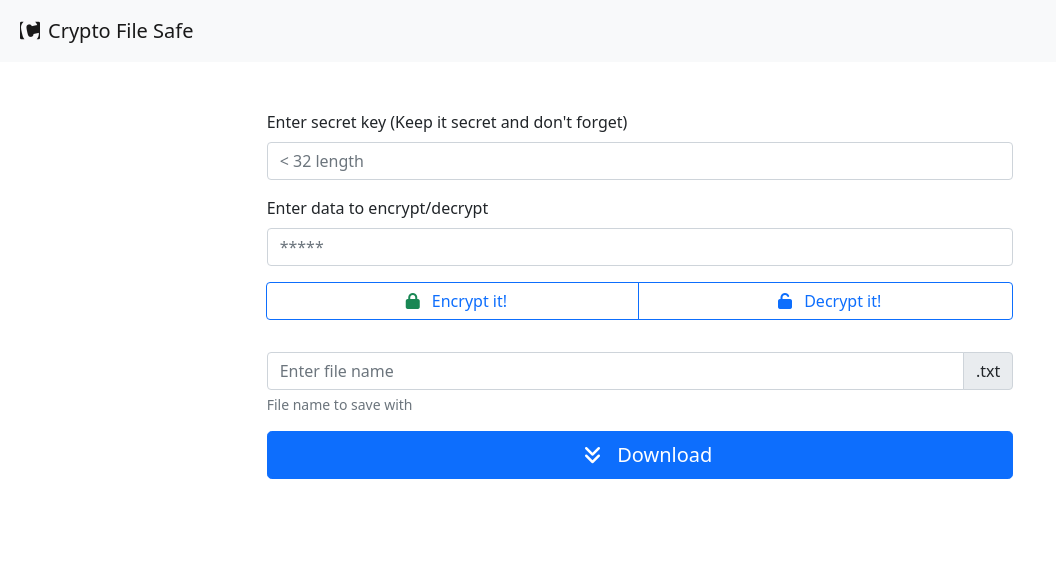
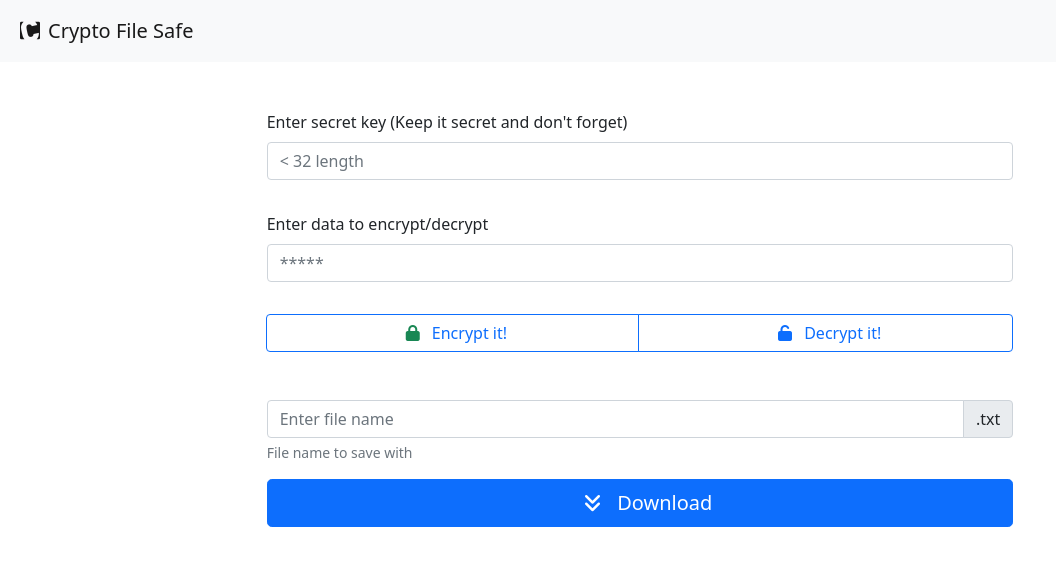
Before and after one commit to AvinashDhillor/cryptofilesafe, a React (Create React App) app: page / in a window 1280 px wide. Shown: the top 566 px of the page, without its empty margins (0-1056 px from the left). Built offline with nearby package versions, Linux system fonts and the light colour scheme.

Commit message:
css bug fixed

```diff
--- a/src/components/Main.js
+++ b/src/components/Main.js
@@ -116,7 +116,7 @@ export default class Main extends Component {
               placeholder="< 32 length"
               onChange={this.handleSecretKey}
             />
-            <div class="form-text my-2" style={{ wordWrap: "break-word" }}>
+            <div class="form-text my-2 p-2" style={{ wordBreak: "break-all" }}>
               {this.state.secretKey}
             </div>
 
@@ -130,7 +130,7 @@ export default class Main extends Component {
               placeholder="*****"
               onChange={this.handleInputText}
             />
-            <div class="form-text my-2" style={{ wordWrap: "break-word" }}>
+            <div class="form-text my-2 p-2" style={{ wordBreak: "break-all" }}>
               {this.state.inputText}
             </div>
 
@@ -160,7 +160,7 @@ export default class Main extends Component {
               </label>
             </div>
 
-            <div className="my-3 text-wrap" style={{ wordWrap: "break-word" }}>
+            <div className="my-3 p-2" style={{ wordBreak: "break-all" }}>
               {this.state.resultText}
             </div>
 
```
